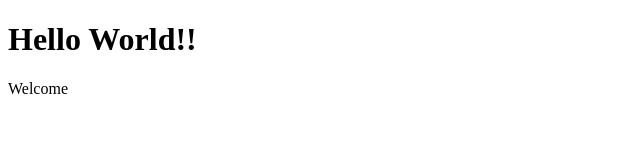
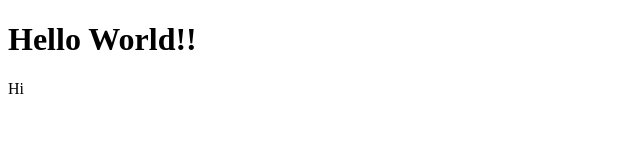
Before and after one commit to mostafa321bgbbb/git, a plain HTML site: page index.html in a window 1280 px wide. Shown: the full height of the page, 0-640 px from the left. Drawn offline with Linux system fonts and the light colour scheme.

Commit message:
changed the welcome message

```diff
--- a/index.html
+++ b/index.html
@@ -7,6 +7,6 @@
 </head>
 <body>
     <h1>Hello World!!</h1>
-    <p>Welcome</p>
+    <p>Hi</p>
 </body>
 </html>
```
